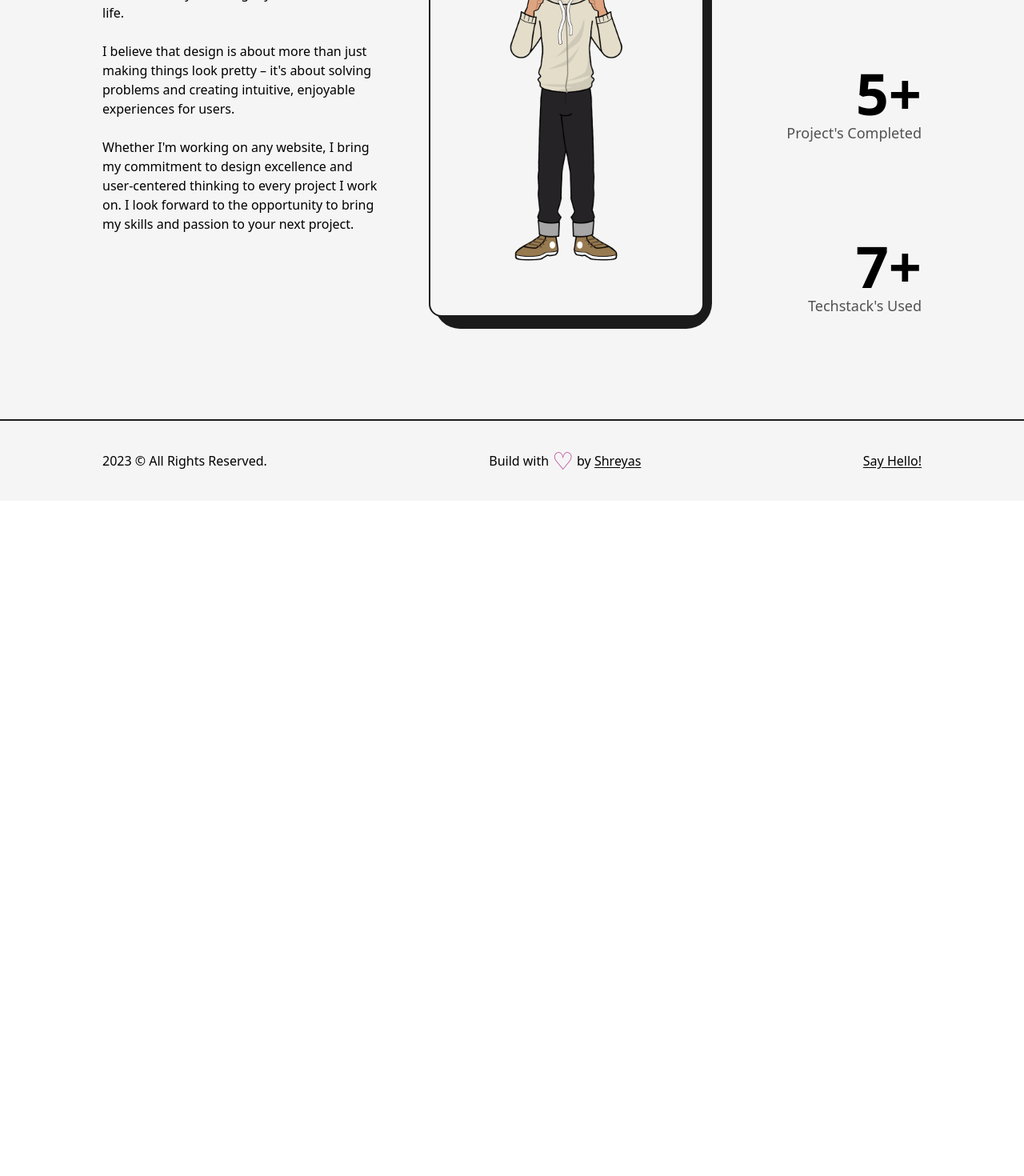
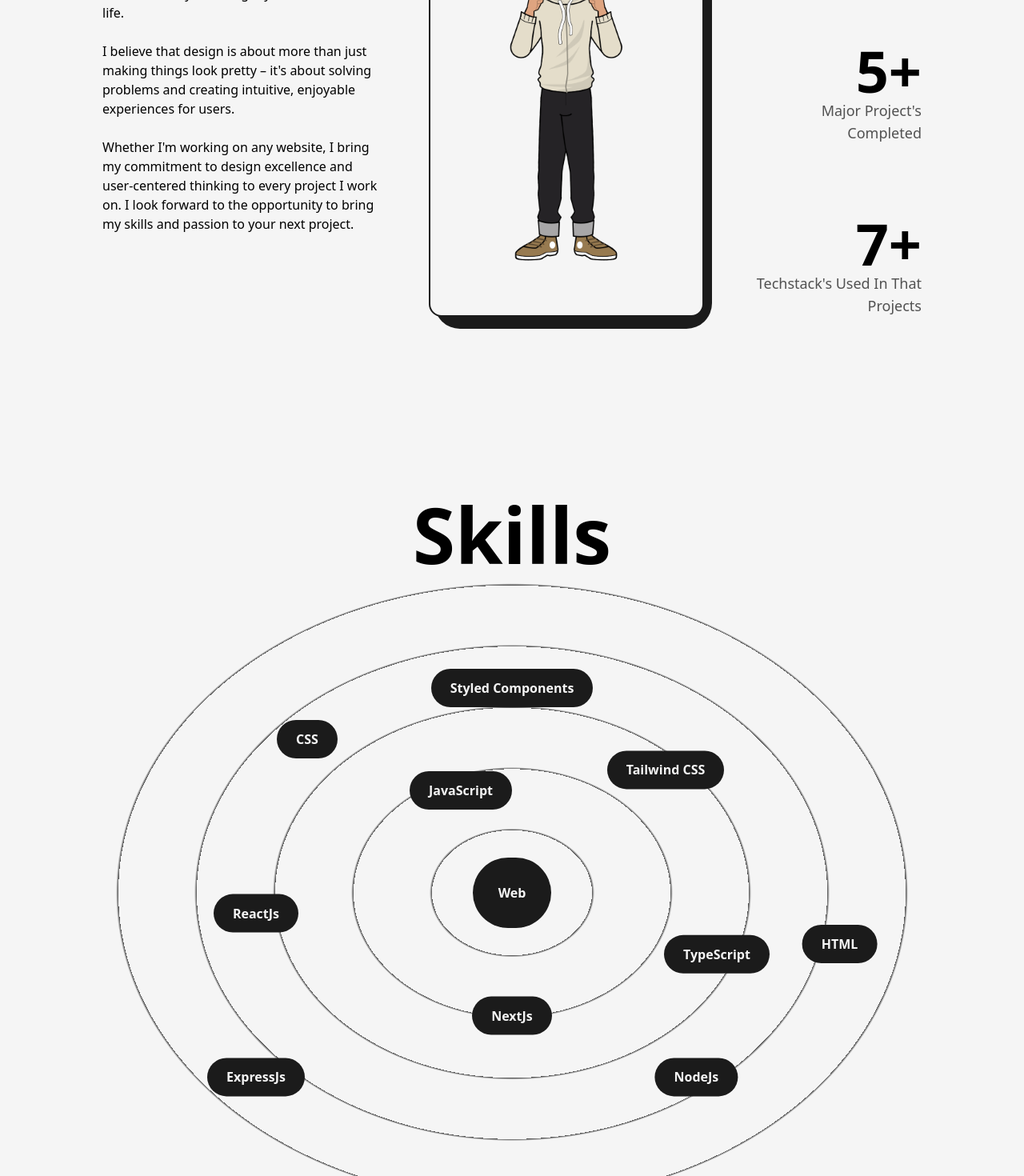
Before and after one commit to itsPhoenix03/Portfolio, a Next.js app: page /aboutme in a window 1280 px wide. Shown: the part 620-2090 px from the top of the page at 80% size. Before the commit the page ends 1246 px from the top, so only its background shows below. Built offline with nearby package versions, Linux system fonts and the light colour scheme.

Commit message:
Completed the About Page Skill section

```diff
--- a/pages/aboutme.js
+++ b/pages/aboutme.js
@@ -6,6 +6,7 @@ import React, { useEffect, useRef } from "react";
 
 import profilePicture from "../public/Images/contact-avatar.png";
 import { useInView, useMotionValue, useSpring } from "framer-motion";
+import AboutSectionSkills from "@/src/components/AboutSectionSkills";
 
 const AnimatedNumbers = ({ value }) => {
   const spanRef = useRef(null);
@@ -96,8 +97,8 @@ const aboutme = () => {
                   <AnimatedNumbers value={5} />+
                 </span>
 
-                <h2 className="text-lg font-medium capitalize text-dark/75">
-                  Project&#39;s Completed
+                <h2 className="text-lg font-medium capitalize text-dark/75 text-right">
+                  Major Project&#39;s Completed
                 </h2>
               </div>
 
@@ -106,12 +107,14 @@ const aboutme = () => {
                   <AnimatedNumbers value={7} />+
                 </span>
 
-                <h2 className="text-lg font-medium capitalize text-dark/75">
-                  Techstack&#39;s Used
+                <h2 className="text-lg font-medium capitalize text-dark/75 text-right">
+                  Techstack&#39;s Used in that projects
                 </h2>
               </div>
             </div>
           </div>
+
+          <AboutSectionSkills />
         </Layout>
       </main>
     </>
--- /dev/null
+++ b/src/components/AboutSectionSkills.jsx
@@ -0,0 +1,47 @@
+import React from "react";
+import { motion } from "framer-motion";
+import Link from "next/link";
+
+const Skill = ({ name, x, y }) => {
+  return (
+    <motion.div
+      className="absolute flex items-center justify-center rounded-full font-semibold bg-dark text-light py-3 px-6 shadow-dark cursor-default"
+      whileHover={{ scale: 1.05 }}
+      initial={{ x: 0, y: 0 }}
+      whileInView={{ x, y }}
+      transition={{ duration: 1.5 }}
+    >
+      {name}
+    </motion.div>
+  );
+};
+
+const AboutSectionSkills = () => {
+  return (
+    <>
+      <h2 className="font-bold text-8xl mt-56 w-full text-center">Skills</h2>
+
+      <div className="w-full h-screen relative flex items-center justify-center rounded-full bg-circularLight">
+        <motion.div
+          className="flex items-center justify-center rounded-full font-semibold bg-dark text-light p-8 shadow-dark cursor-pointer"
+          whileHover={{ scale: 1.05 }}
+        >
+          <Link href="/skills">Web</Link>
+        </motion.div>
+
+        <Skill name="ReactJs" x="-25vw" y="2vw" />
+        <Skill name="JavaScript" x="-5vw" y="-10vw" />
+        <Skill name="TypeScript" x="20vw" y="6vw" />
+        <Skill name="NextJs" x="0vw" y="12vw" />
+        <Skill name="CSS" x="-20vw" y="-15vw" />
+        <Skill name="Tailwind CSS" x="15vw" y="-12vw" />
+        <Skill name="HTML" x="32vw" y="5vw" />
+        <Skill name="Styled Components" x="0vw" y="-20vw" />
+        <Skill name="ExpressJs" x="-25vw" y="18vw" />
+        <Skill name="NodeJs" x="18vw" y="18vw" />
+      </div>
+    </>
+  );
+};
+
+export default AboutSectionSkills;
--- a/tailwind.config.js
+++ b/tailwind.config.js
@@ -18,6 +18,10 @@ module.exports = {
         primary: "#B63E96", // 240,86,199
         primaryDark: "#58E6D9", // 80,230,217
       },
+      backgroundImage: {
+        circularLight:
+          "repeating-radial-gradient(rgba(0,0,0,0.7) 2px, #f5f5f5 5px, #f5f5f5 100px)",
+      },
     },
   },
   plugins: [],
```
